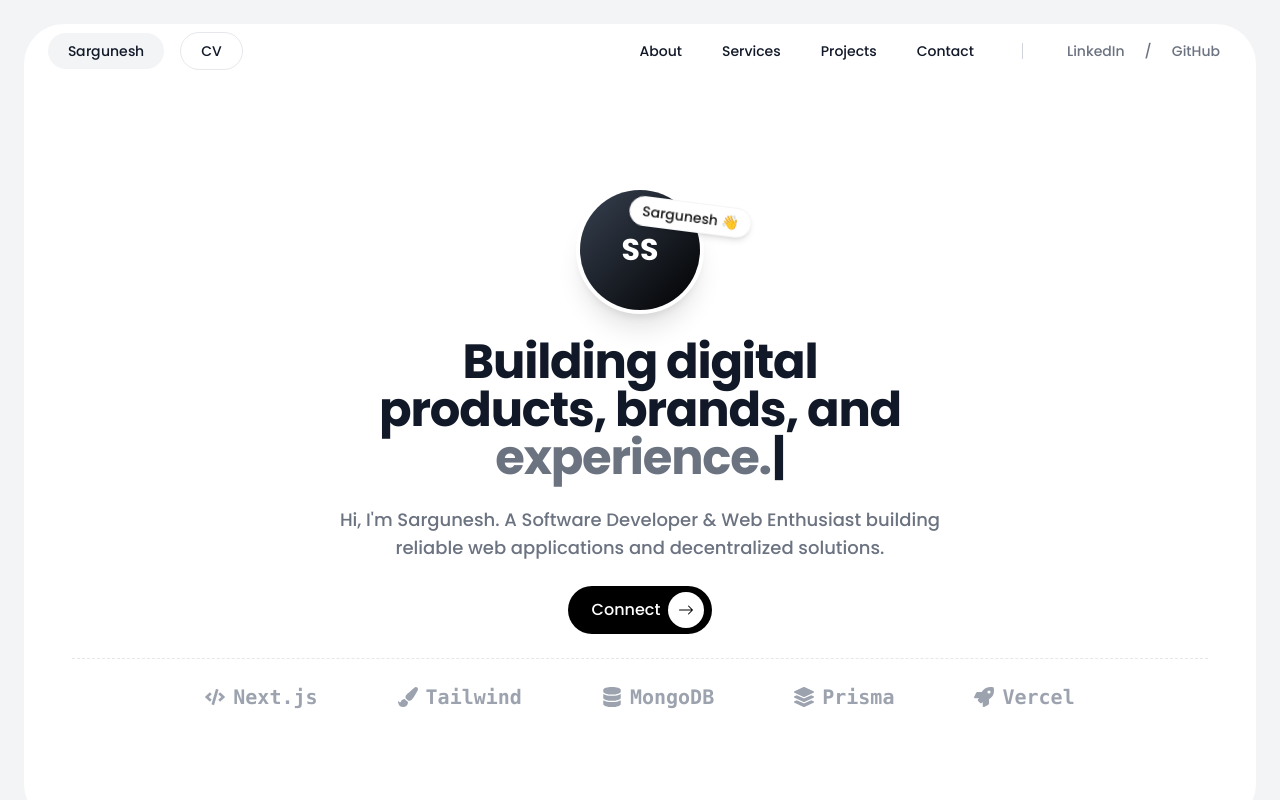
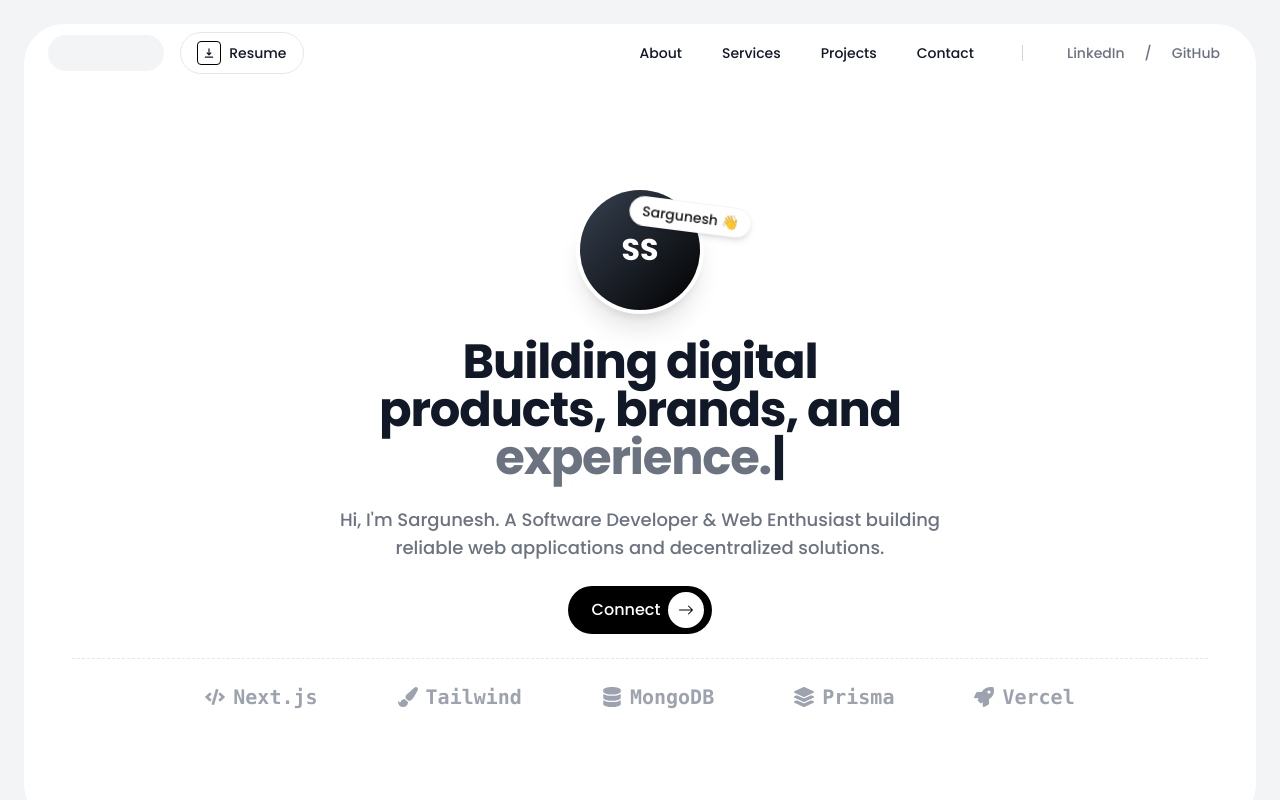
Before and after one commit to sargunesh25/Portfolio, a Next.js app: page / in a window 1280 px wide. Shown: the top 800 px of the page. Built offline with nearby package versions, Linux system fonts and the light colour scheme.

Commit message:
Header Edit

```diff
--- a/src/components/Navbar.tsx
+++ b/src/components/Navbar.tsx
@@ -21,7 +21,7 @@ const Navbar = () => {
             <div className="max-w-[1400px] mx-auto flex items-center justify-between gap-4">
                 {/* Left: Email Pill */}
                 <div className="flex items-center gap-4">
-                    <div className="px-5 py-2 rounded-full text-xs md:text-sm font-medium bg-gray-100 text-gray-900 flex items-center cursor-default">
+                    <div className="hidden sm:flex px-5 py-2 rounded-full text-xs md:text-sm font-medium bg-gray-100 text-gray-900 items-center cursor-default">
                         {"Sargunesh".split("").map((char, index) => (
                             <span
                                 key={index}
@@ -32,12 +32,11 @@ const Navbar = () => {
                             </span>
                         ))}
                     </div>
-                    <a href="/resume.pdf" className="hidden sm:flex group items-center bg-white border border-gray-200 px-5 py-2 rounded-full text-sm font-medium text-gray-900 hover:bg-gray-50 transition-all duration-300 ease-in-out hover:pr-6 hover:pl-4 whitespace-nowrap">
-                        <HiDownload className="w-0 overflow-hidden opacity-0 group-hover:w-4 group-hover:mr-2 group-hover:opacity-100 transition-all duration-300" />
-                        <span className="flex items-center">
-                            <span className="max-w-0 overflow-hidden opacity-0 group-hover:max-w-[70px] group-hover:opacity-100 transition-all duration-300">Download&nbsp;</span>
-                            CV
-                        </span>
+                    <a href="/resume.pdf" className="flex items-center gap-2 bg-white border border-gray-200 px-4 py-2 rounded-full text-sm font-medium text-gray-900 hover:bg-gray-50 transition-all duration-300">
+                        <div className="flex items-center justify-center w-6 h-6 border border-black rounded">
+                            <HiDownload size={12} />
+                        </div>
+                        <span>Resume</span>
                     </a>
                 </div>
 
```
